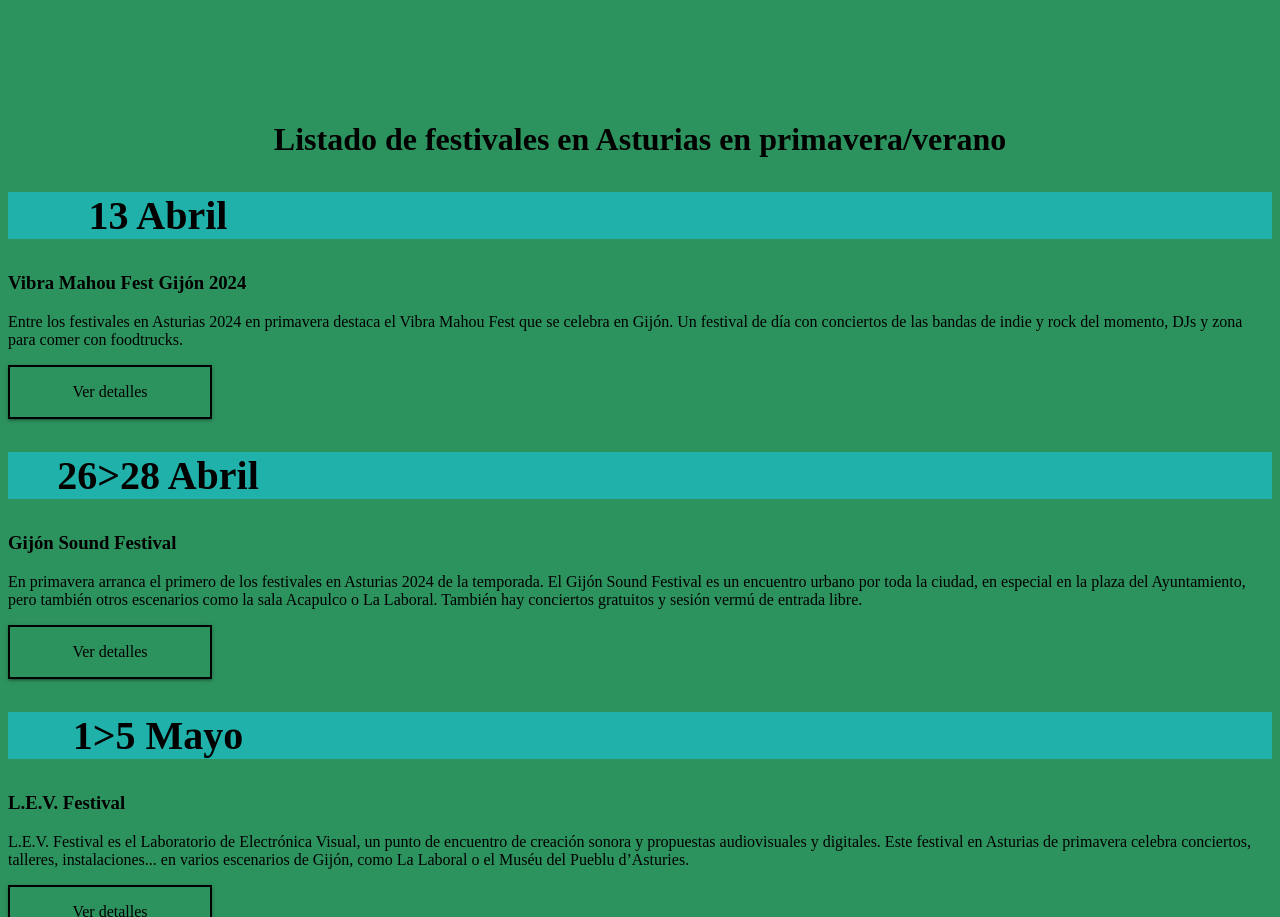
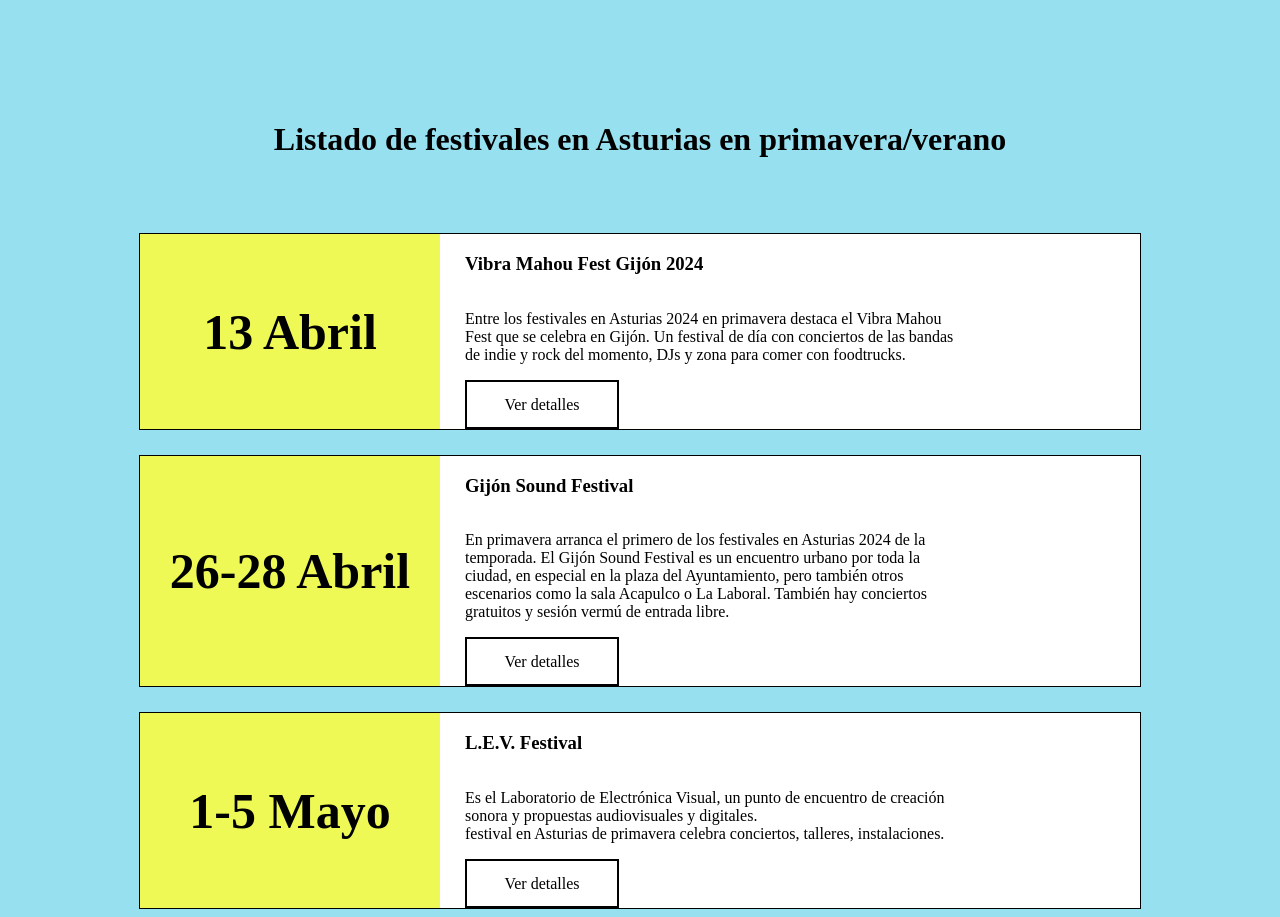
Before and after one commit to RebecaMFep/HTML-CSS-list-drpdown, a plain HTML site: page assets/index.html in a window 1280 px wide. Shown: the top 917 px of the page. Drawn offline with Linux system fonts and the light colour scheme.

Commit message:
added styles

```diff
--- a/assets/index.html
+++ b/assets/index.html
@@ -42,7 +42,7 @@
       <div class="festival">
 
         <div class="date">
-          <h2>26>28 Abril</h2>
+          <h2>26-28 Abril</h2>
         </div>
 
         <div class="info">
@@ -65,12 +65,12 @@
 
       <div class="festival">
         <div class="date">
-          <h2>1>5 Mayo</h2>
+          <h2>1-5 Mayo</h2>
         </div>
 
-        <div class="info"></div>
+        <div class="info">
           <h3>L.E.V. Festival</h3>
-          <p>L.E.V. Festival es el Laboratorio de Electrónica Visual, un punto de encuentro de creación sonora y propuestas audiovisuales y digitales. Este festival en Asturias de primavera celebra conciertos, talleres, instalaciones... en varios escenarios de Gijón, como La Laboral o el Muséu del Pueblu d’Asturies.</p>
+          <p>Es el Laboratorio de Electrónica Visual, un punto de encuentro de creación sonora y propuestas audiovisuales y digitales.<br> festival en Asturias de primavera celebra conciertos, talleres, instalaciones.</p>
 
           <nav role="navigation">
             <div id="dropdown-menu"> Ver detalles
--- a/assets/style.css
+++ b/assets/style.css
@@ -1,38 +1,64 @@
 body {
     margin-top: 100px;
-    background-color:rgb(45, 147, 94);
+    background-color:rgb(151, 224, 239);
     display: flex;
     flex-direction: column;
     align-items: center;
     justify-content: center;
 }
 
+.container {
+  margin-top: 75px;
+}
+
+.festival {
+  border: 1px solid black;
+  margin-bottom: 25px;
+  width: 1000px;
+  background-color: white;
+  display: flex;
+  flex-direction: row;
+}
+
+.date {
+  background-color: rgb(238, 249, 85);
+  display: flex;
+  align-items: center;
+}
+
+
+.info {
+  display: flex;
+  flex-direction: column;
+  width: 500px;
+  justify-content: flex-end;
+  margin-left: 25px;
+}
+
 #dropdown-menu {
+
   border: 2px solid black;
   cursor: pointer;
-  height: 50px;
-  line-height: 50px;
+  height: 45px;
+  line-height: 45px;
   position: relative;
-  width: 200px;
+  width: 150px;
   text-align: center;
   text-decoration: none;
   z-index: 1;
-  transform: perspective(1000px);
-   -webkit-box-shadow: 0 2px 2px 0 rgba(0, 0, 0, 0.14), 0 3px 1px -2px rgba(0, 0, 0, 0.12), 0 1px 5px 0 rgba(0, 0, 0, 0.2);
-  box-shadow: 0 2px 2px 0 rgba(0, 0, 0, 0.14), 0 3px 1px -2px rgba(0, 0, 0, 0.12), 0 1px 5px 0 rgba(0, 0, 0, 0.2);
 }
 
 .dropdown-list {
   background-color: #fff;
-  list-style-type: none;
+  padding: 0;
   margin: 0;
-  padding: 0;
   position: absolute;
   left: 0;
   opacity: 0;
   text-align: center;
   top: 0;
   visibility: hidden;
+  list-style-type: none;
 }
 
 .dropdown-list li:first-child {
@@ -49,7 +75,7 @@
 }
 
 .dropdown-list a:hover {
-  background: blue;
+  background: rgb(114, 232, 35);
   color: #fff;
 }
 
@@ -65,58 +91,12 @@
 }
 
 
-.festival-1 {
-    border: 1px solid black;
-    padding: 20px;
-    width: 900px;
-    background-color: white;
-}
-
-.festival-2 {
-    border: 1px solid black;
-    padding: 20px;
-    width: 900px;
-    background-color: white;
-}
-
-.festival-3 {
-    border: 1px solid black;
-    padding: 20px;
-    width: 900px;
-    background-color: white;
-}
-
-.festival-4 {
-  border: 1px solid black;
-  padding: 20px;
-  width: 900px;
-  background-color: white;
-}
-
-/* .dataContainer {
-    display: flex;
-    justify-content: space-between;
-    align-items: center;
-} */
-
-.date {
-    background-color: lightseagreen;
-}
-
-
-.mini-box {
-    display: flex;
-    flex-direction: column;
-    width: 500px;
-    justify-content: flex-end;
-}
-
 h2 {
-    width: 300px;
-    text-align: center;
-    font-size: 40px;
+  width: 300px;
+  text-align: center;
+  font-size: 50px;
 }
 
 h1{
-    text-align: center;
+  text-align: center;
 }
```
